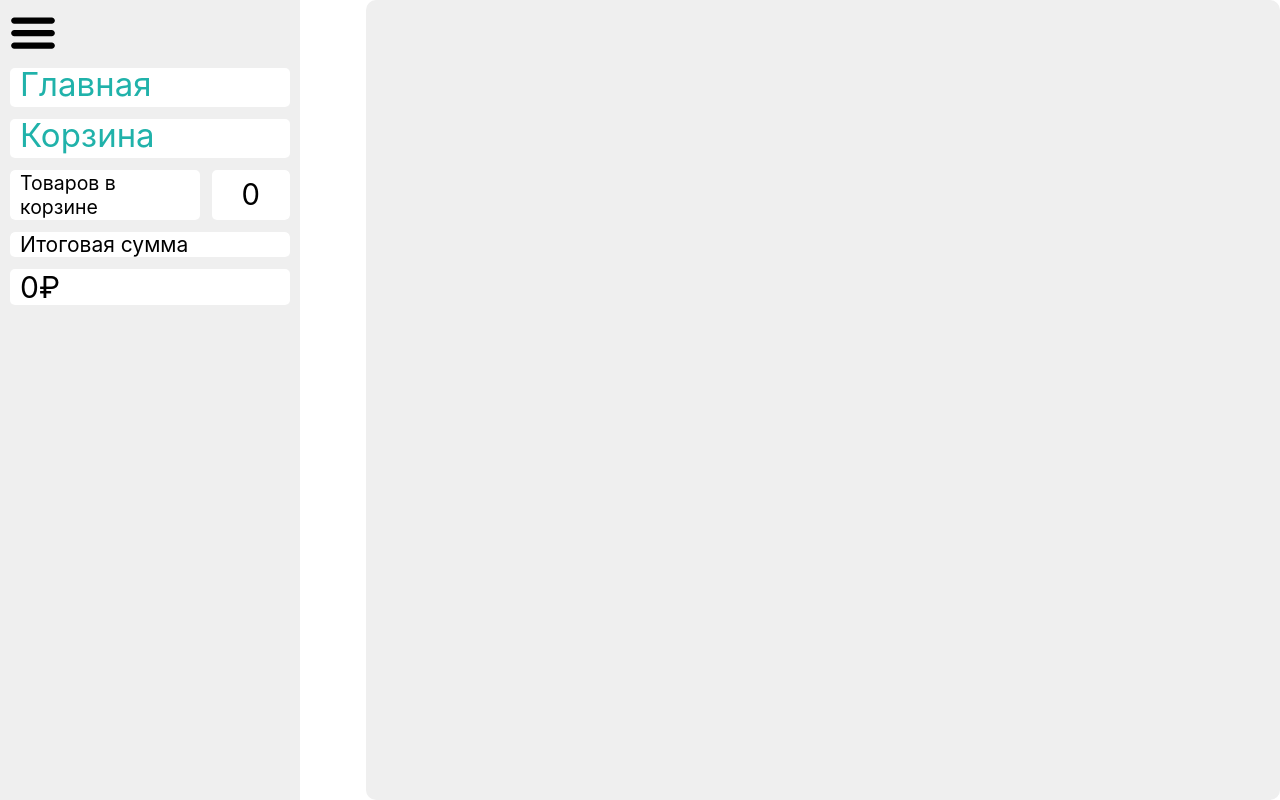
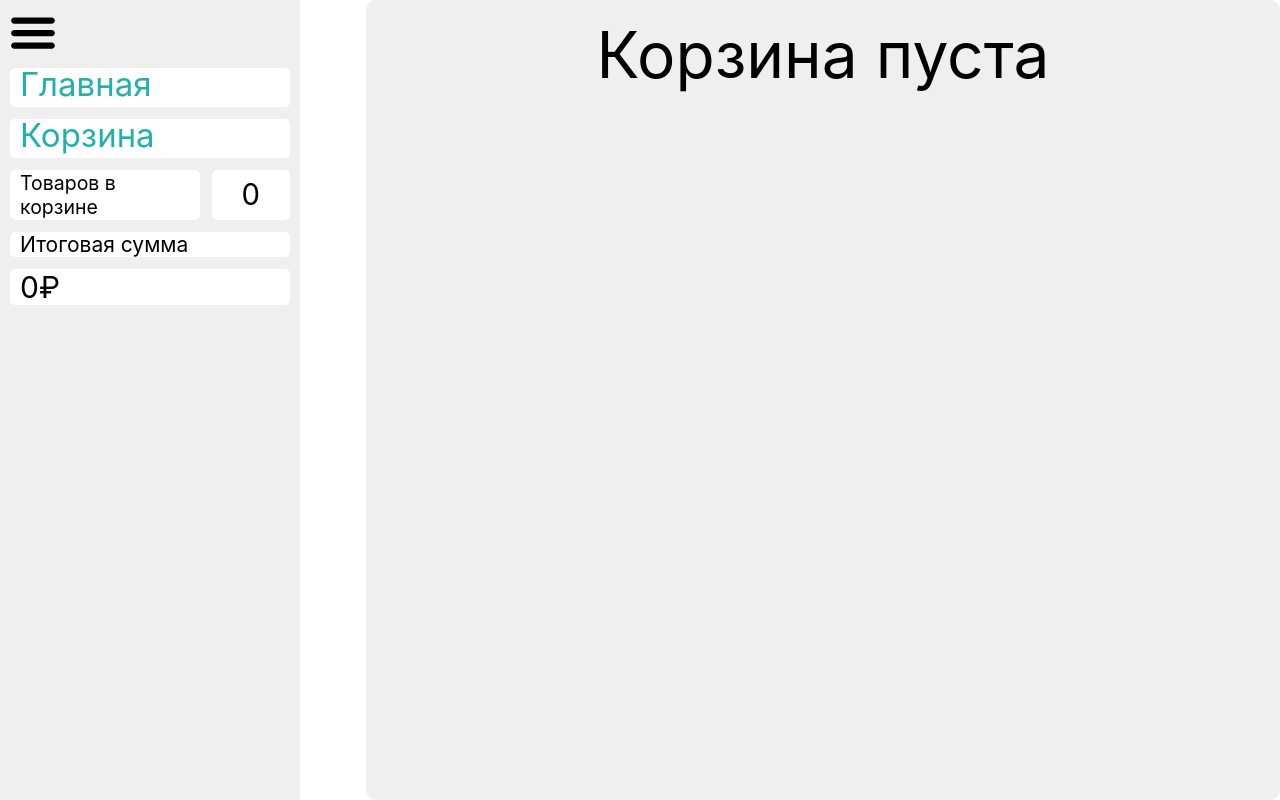
Before and after one commit to vladwizard/FoodStore, a React (Create React App) app: page /cart in a window 1280 px wide. Built offline with nearby package versions, Linux system fonts and the light colour scheme.

Commit message:
Empry cart title

```diff
--- a/src/pages/Cart/Cart.jsx
+++ b/src/pages/Cart/Cart.jsx
@@ -10,7 +10,11 @@ export default function Home() {
     return (
         <div className={style.content}>
             {/*{console.log(cartMap)}*/}
+            {cartMap.size==0?(
+                <div className={style.empty}>Корзина пуста</div>
+            ):""}
             {
+
                 [...cartMap.entries()].map((item, index) =>
 
                     <CartBlock item={item} key={index}/>
--- a/src/pages/Cart/Cart.module.css
+++ b/src/pages/Cart/Cart.module.css
@@ -4,3 +4,7 @@
     flex-direction: column;
     align-items: center;
 }
+.empty{
+    font-size: 64px;
+    text-align: center;
+}
```
